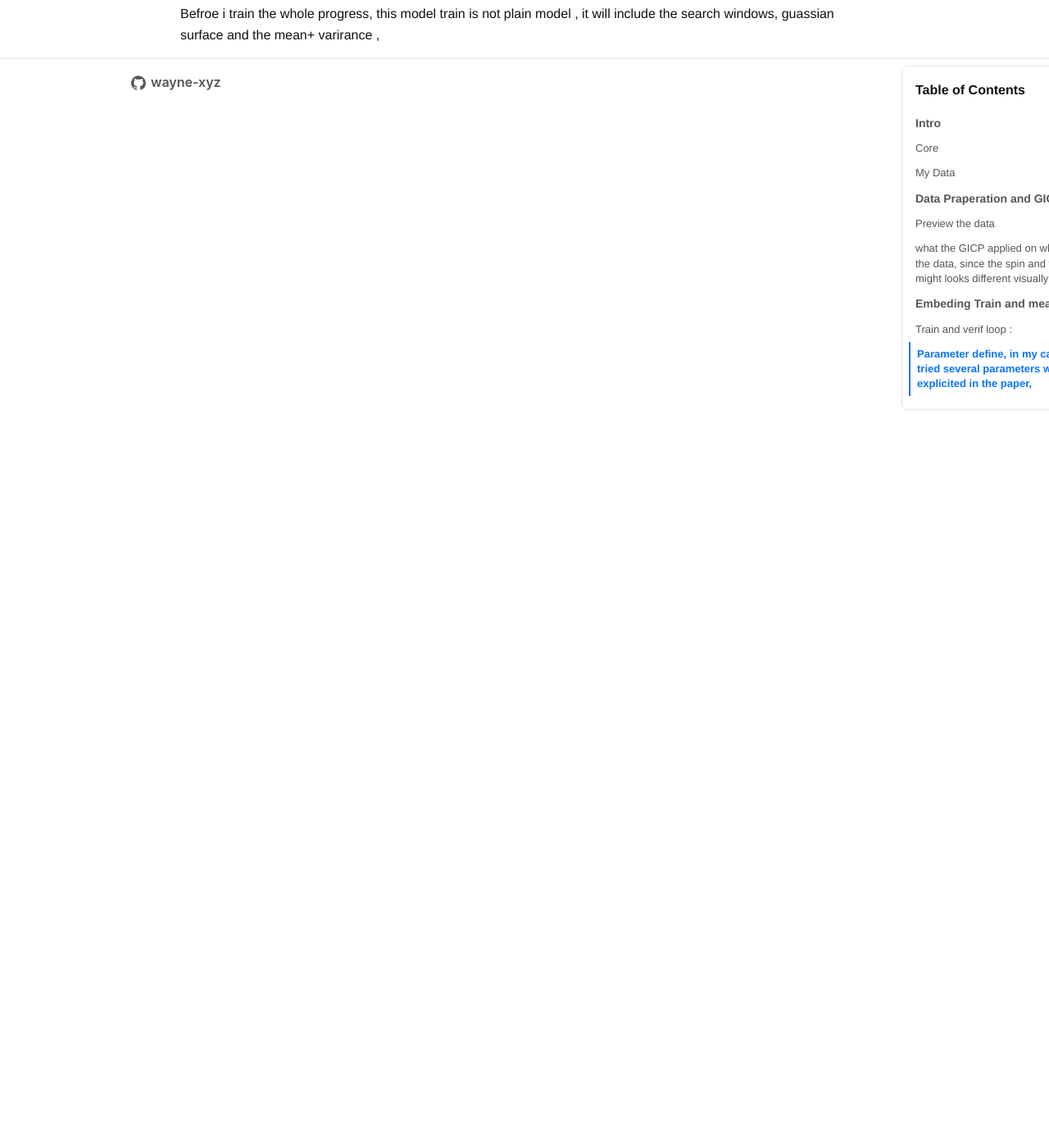
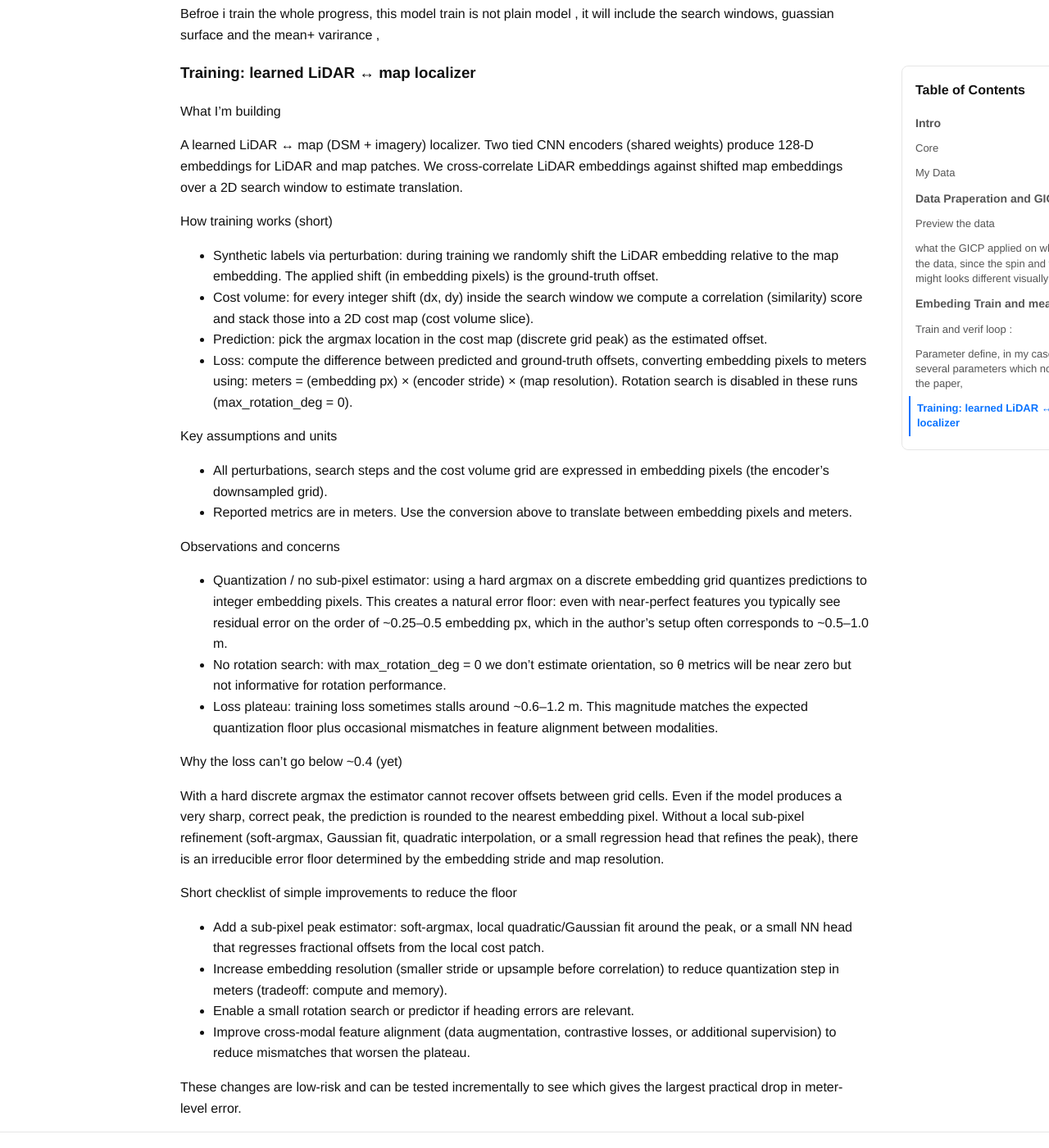
Before and after one commit to wayne-xyz/wayne-xyz.github.io, a Jekyll site: the page built from _posts/2025-10-10-Reproduce-Learned-Localization-with-GICP-Registration.md, in a window 1280 px wide and 1400 px high, scrolled down 1946 px. Shown: the whole window at 82% size. Built offline with Jekyll 4.4.1, drawn with Linux system fonts in a browser that asks for light colours.

Commit message:
Add training section for learned LiDAR ↔ map localizer with detailed methodology and observations

```diff
--- a/_posts/2025-10-10-Reproduce-Learned-Localization-with-GICP-Registration.md
+++ b/_posts/2025-10-10-Reproduce-Learned-Localization-with-GICP-Registration.md
@@ -69,3 +69,41 @@ reproduce
 
 
 Befroe i train the whole progress, this model train is not plain model , it will include the search windows, guassian surface and the mean+ varirance  ,
+
+
+### Training: learned LiDAR ↔ map localizer
+
+What I’m building
+
+A learned LiDAR ↔ map (DSM + imagery) localizer. Two tied CNN encoders (shared weights) produce 128-D embeddings for LiDAR and map patches. We cross-correlate LiDAR embeddings against shifted map embeddings over a 2D search window to estimate translation.
+
+How training works (short)
+
+- Synthetic labels via perturbation: during training we randomly shift the LiDAR embedding relative to the map embedding. The applied shift (in embedding pixels) is the ground-truth offset.
+- Cost volume: for every integer shift (dx, dy) inside the search window we compute a correlation (similarity) score and stack those into a 2D cost map (cost volume slice).
+- Prediction: pick the argmax location in the cost map (discrete grid peak) as the estimated offset.
+- Loss: compute the difference between predicted and ground-truth offsets, converting embedding pixels to meters using: meters = (embedding px) × (encoder stride) × (map resolution). Rotation search is disabled in these runs (max_rotation_deg = 0).
+
+Key assumptions and units
+
+- All perturbations, search steps and the cost volume grid are expressed in embedding pixels (the encoder's downsampled grid).
+- Reported metrics are in meters. Use the conversion above to translate between embedding pixels and meters.
+
+Observations and concerns
+
+- Quantization / no sub-pixel estimator: using a hard argmax on a discrete embedding grid quantizes predictions to integer embedding pixels. This creates a natural error floor: even with near-perfect features you typically see residual error on the order of ~0.25–0.5 embedding px, which in the author's setup often corresponds to ~0.5–1.0 m.
+- No rotation search: with max_rotation_deg = 0 we don't estimate orientation, so θ metrics will be near zero but not informative for rotation performance.
+- Loss plateau: training loss sometimes stalls around ~0.6–1.2 m. This magnitude matches the expected quantization floor plus occasional mismatches in feature alignment between modalities.
+
+Why the loss can't go below ~0.4 (yet)
+
+With a hard discrete argmax the estimator cannot recover offsets between grid cells. Even if the model produces a very sharp, correct peak, the prediction is rounded to the nearest embedding pixel. Without a local sub-pixel refinement (soft-argmax, Gaussian fit, quadratic interpolation, or a small regression head that refines the peak), there is an irreducible error floor determined by the embedding stride and map resolution.
+
+Short checklist of simple improvements to reduce the floor
+
+- Add a sub-pixel peak estimator: soft-argmax, local quadratic/Gaussian fit around the peak, or a small NN head that regresses fractional offsets from the local cost patch.
+- Increase embedding resolution (smaller stride or upsample before correlation) to reduce quantization step in meters (tradeoff: compute and memory).
+- Enable a small rotation search or predictor if heading errors are relevant.
+- Improve cross-modal feature alignment (data augmentation, contrastive losses, or additional supervision) to reduce mismatches that worsen the plateau.
+
+These changes are low-risk and can be tested incrementally to see which gives the largest practical drop in meter-level error.
```
